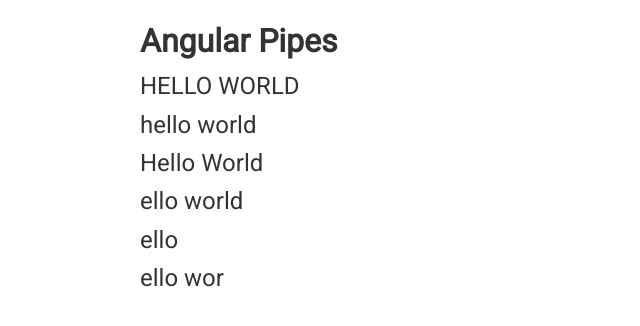
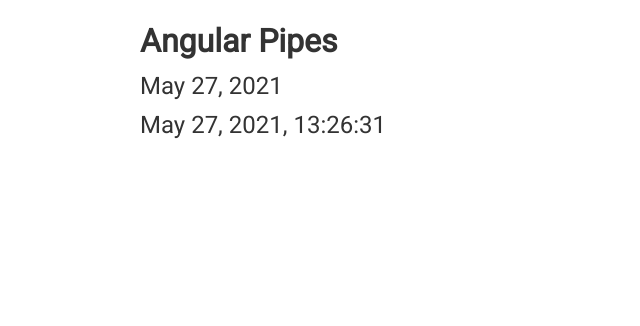
Before and after one commit to Manuilenkoart/training, an Angular app: page / in a window 1280 px wide. Shown: the top 326 px of the page, without its empty margins (0-640 px from the left). Built offline with nearby package versions, Linux system fonts and the light colour scheme.

Commit message:
даты

```diff
--- a/src/app/app.component.html
+++ b/src/app/app.component.html
@@ -1,13 +1,7 @@
 <div class="container">
   <h1>Angular Pipes</h1>
 
-  <p>{{str | uppercase}}</p>
-  <p>{{str | uppercase | lowercase}}</p>
-  <p>{{str | uppercase | lowercase | titlecase}}</p>
-
-  <p>{{str | slice:1}}</p>
-  <p>{{str | slice:1:5}}</p>
-  <p>{{str | slice:1:-2}}</p>
-  <!-- -2 срезает 2 символа с конца-->
+  <p>{{date | date}}</p>
+  <p>{{date | date: "MMMM dd, yyy, HH:mm:ss"}}</p>
 
 </div>
--- a/src/app/app.component.ts
+++ b/src/app/app.component.ts
@@ -6,5 +6,5 @@
   styleUrls: ['./app.component.scss']
 })
 export class AppComponent {
-  str = 'hello world'
+  date: Date = new Date()
 }
```
